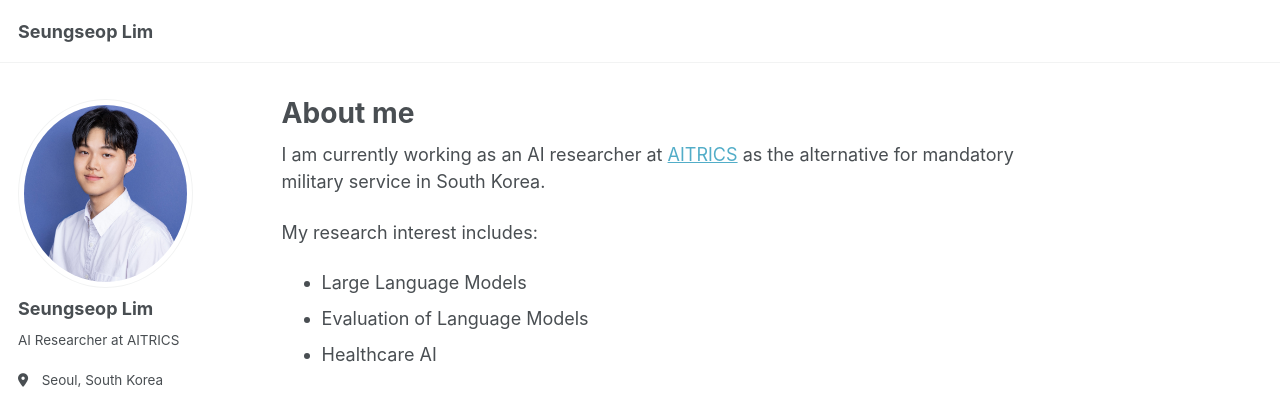
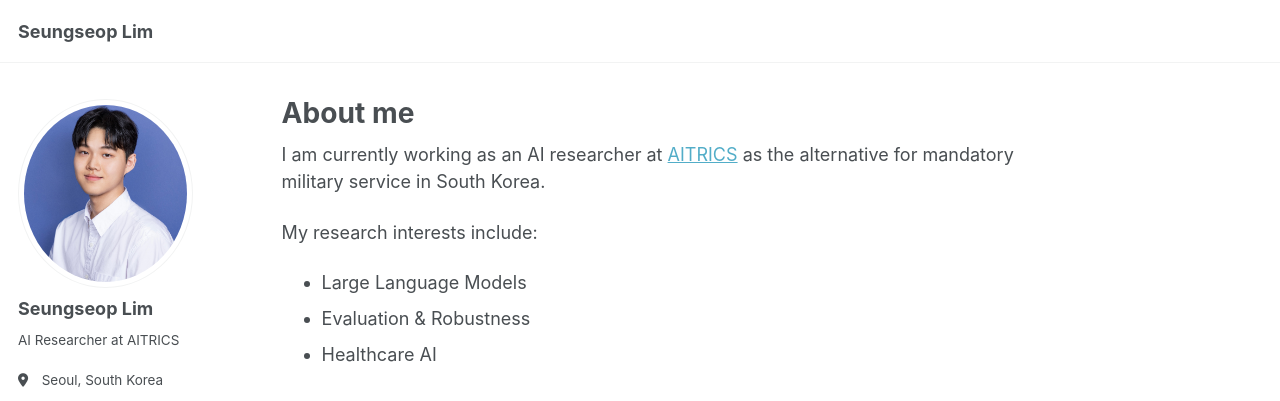
Before and after one commit to seopp/seopp.github.io, a Jekyll site: the page built from _pages/about.md, in a window 1280 px wide and 900 px high. Shown: the top 401 px of the window. Built offline with Jekyll 4.4.1, drawn with Linux system fonts in a browser that asks for light colours; some web fonts are replaced; a script bundle is joined from its source files by our own code; library files that are not in the unit come from our copies.

Commit message:
edit about.md

```diff
--- a/_pages/about.md
+++ b/_pages/about.md
@@ -10,9 +10,9 @@ redirect_from:
 
 I am currently working as an AI researcher at [AITRICS](https://www.aitrics.com/) as the alternative for mandatory military service in South Korea.
 
-My research interest includes:
+My research interests include:
 * Large Language Models
-* Evaluation of Language Models
+* Evaluation & Robustness
 * Healthcare AI
 
 ## Work Experiences
```
